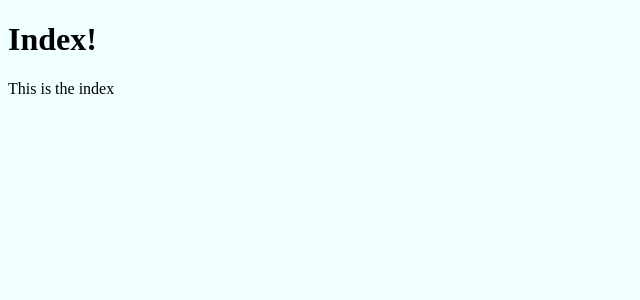
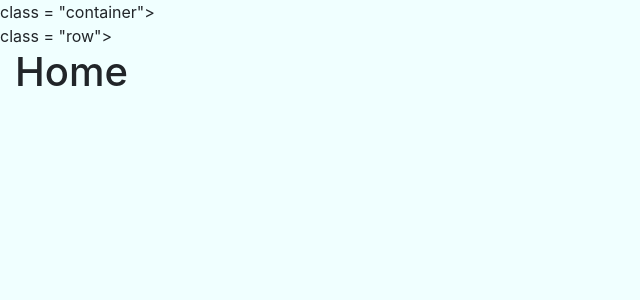
Before and after one commit to NikitaSmirnov22/server-project, a Flask app: page / in a window 1280 px wide. Shown: the top 300 px of the page, without its empty margins (0-640 px from the left). Run offline with Flask 3, Linux system fonts and the light colour scheme; some libraries are stand-ins or nearby versions.

Commit message:
feat(templates): add bootstrap template

```diff
--- a/app/templates/public/index.html
+++ b/app/templates/public/index.html
@@ -1,14 +1,13 @@
-<!DOCTYPE html>
-<html lang="en">
-<head>
-    <meta charset="UTF-8">
-    <meta http-equiv="X-UA-Compatible" content="IE=edge">
-    <meta name="viewport" content="width=device-width, initial-scale=1.0">
-    <link rel="stylesheet" href="{{url_for('static', filename='css/style.css')}}">
-    <title>Index</title>
-</head>
-<body>
-    <h1 style="color: black">Index!</h1>
-    <p>This is the index</p>
-</body>
-</html>
+{% extends "public/templates/public_template.html" %}
+
+{% block title %}Index{% endblock %}
+
+{% block main %}
+<div> class = "container">
+    <div> class = "row">
+        <div class="col">
+            <h1>Home</h1>
+        </div>
+    </div>
+</div>
+{% endblock %}
--- /dev/null
+++ b/app/templates/public/templates/public_template.html
@@ -0,0 +1,28 @@
+<!doctype html>
+<html lang="en">
+  <head>
+    <!-- Required meta tags -->
+    <meta charset="utf-8">
+    <meta name="viewport" content="width=device-width, initial-scale=1, shrink-to-fit=no">
+
+    <!-- Bootstrap CSS -->
+    <link rel="stylesheet" href="https://cdn.jsdelivr.net/npm/bootstrap@4.2.1/dist/css/bootstrap.min.css" integrity="sha384-GJzZqFGwb1QTTN6wy59ffF1BuGJpLSa9DkKMp0DgiMDm4iYMj70gZWKYbI706tWS" crossorigin="anonymous">
+
+    <!-- Custom CSS -->
+    <link rel="stylesheet" href="{{url_for('static', filename='css/style.css')}}">
+
+    <title>{% block title %}{% endblock %}</title>
+  </head>
+  <body>
+    <main>
+        {% block main %}{% endblock %}
+    </main>
+
+    <!-- Optional JavaScript -->
+    <!-- jQuery first, then Popper.js, then Bootstrap JS -->
+    <script src="https://code.jquery.com/jquery-3.3.1.slim.min.js" integrity="sha384-q8i/X+965DzO0rT7abK41JStQIAqVgRVzpbzo5smXKp4YfRvH+8abtTE1Pi6jizo" crossorigin="anonymous"></script>
+    <script src="https://cdn.jsdelivr.net/npm/popper.js@1.14.6/dist/umd/popper.min.js" integrity="sha384-wHAiFfRlMFy6i5SRaxvfOCifBUQy1xHdJ/yoi7FRNXMRBu5WHdZYu1hA6ZOblgut" crossorigin="anonymous"></script>
+    <script src="https://cdn.jsdelivr.net/npm/bootstrap@4.2.1/dist/js/bootstrap.min.js" integrity="sha384-B0UglyR+jN6CkvvICOB2joaf5I4l3gm9GU6Hc1og6Ls7i6U/mkkaduKaBhlAXv9k" crossorigin="anonymous"></script>
+    <script src="{{url_for('static', filename='js/app.js') }}"></script>
+</body>
+</html>
```
Also changed, not shown: app/templates/admin/templates/admin_template.html (added, +26 -0 lines).
